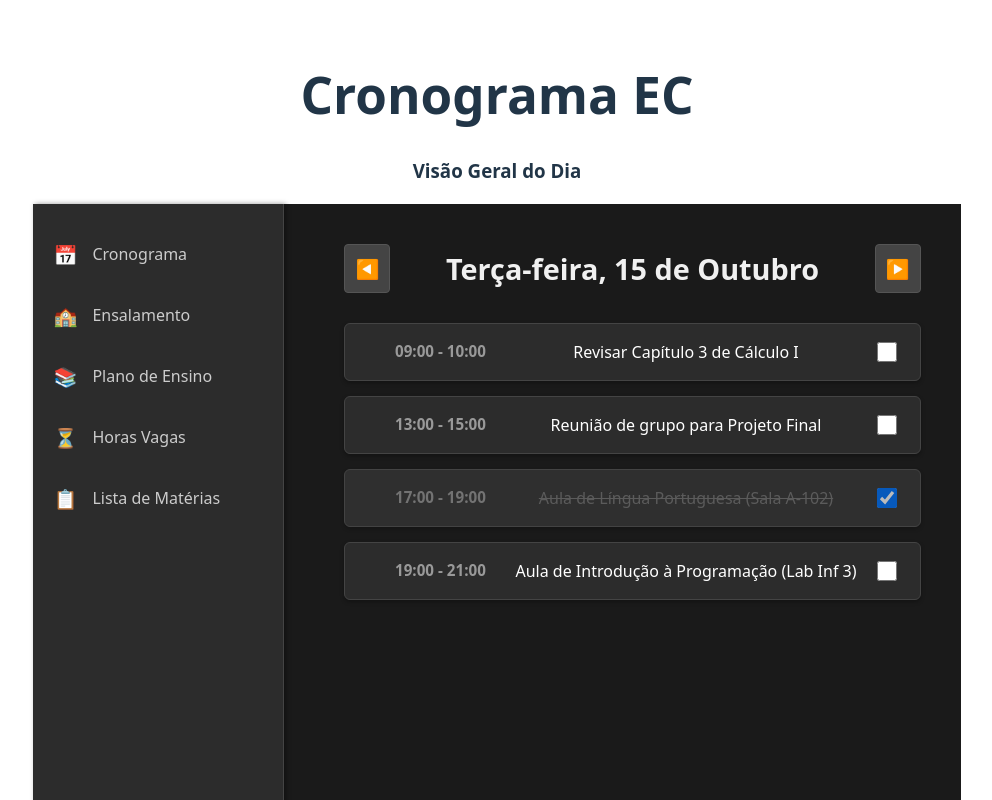
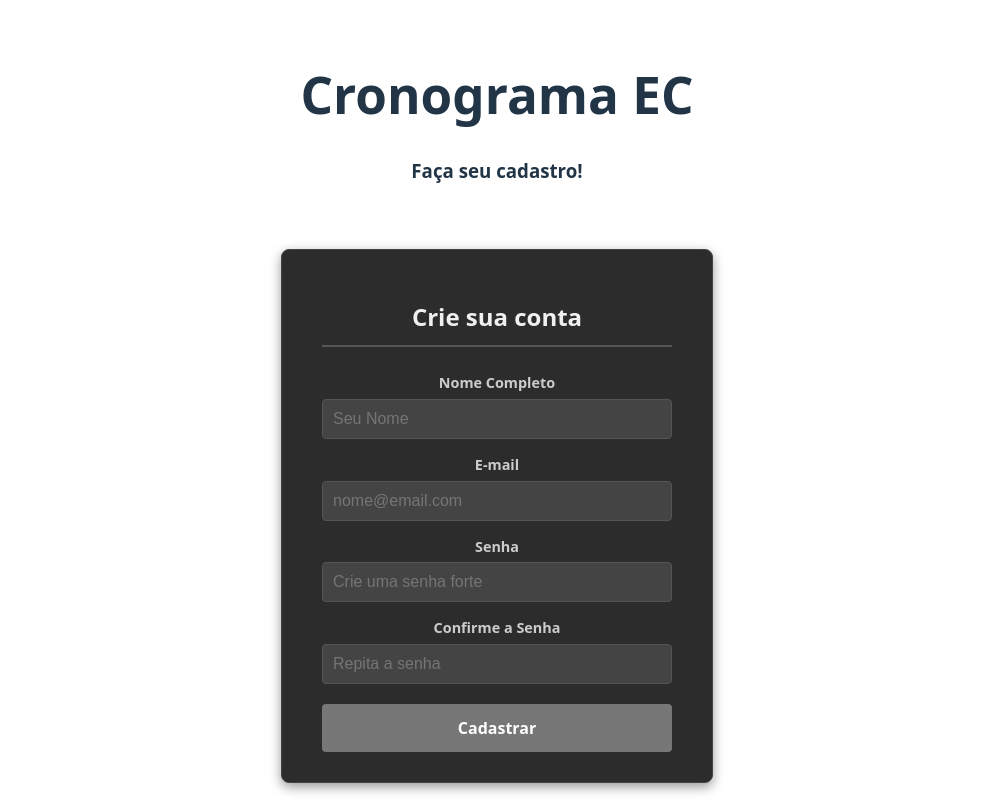
Before and after one commit to ana-borowsky/cronograma-educacional-react, a React app in the folder frontend/: page / in a window 1280 px wide. Shown: the top 800 px of the page, without its empty margins (143-1135 px from the left). Built offline with nearby package versions, Linux system fonts and the light colour scheme; the HTML template or start-up script is replaced by a standard one.

Commit message:
Adiciona links entre as páginas

```diff
--- a/frontend/package.json
+++ b/frontend/package.json
@@ -11,7 +11,8 @@
   },
   "dependencies": {
     "react": "^19.1.1",
-    "react-dom": "^19.1.1"
+    "react-dom": "^19.1.1",
+    "react-router-dom": "^7.8.2"
   },
   "devDependencies": {
     "@eslint/js": "^9.36.0",
--- a/frontend/src/App.jsx
+++ b/frontend/src/App.jsx
@@ -1,14 +1,31 @@
 import './App.css'
+import { BrowserRouter as Router, Routes, Route } from 'react-router-dom'
+import Login from './pages/Login.jsx'
+import Register from './pages/Register.jsx'
+import RoomSchedule from './pages/RoomSchedule.jsx'
+import Disciplines from './pages/Disciplines.jsx'
 import Home from './pages/Home.jsx'
+import ScheduleAndTasks from './pages/ScheduleAndTasks.jsx'
+import Syllabus from './pages/Syllabus.jsx'
+import CourseList from './pages/CourseList.jsx'
+import StudySchedule from './pages/StudySchedule.jsx'
 
-function App() {
-
+const App = () => {
   return (
-    <>
-      <Home />
-
-    </>
-  )
-}
+      <Router>
+        <Routes>
+          <Route path="/" element={<Register />} />
+          <Route path="/login" element={<Login />} />
+          <Route path="/roomschedule" element={<RoomSchedule />} />
+          <Route path="/disciplines" element={<Disciplines />} />
+          <Route path="/home" element={<Home />} />
+          <Route path="/scheduleandtasks" element={<ScheduleAndTasks />} />
+          <Route path="/syllabus" element={<Syllabus />} />
+          <Route path="/courselist" element={<CourseList />} />
+          <Route path="/studyschedule" element={<StudySchedule />} />
+        </Routes>
+      </Router>
+  );
+};
 
 export default App
--- a/frontend/src/css/Home.css
+++ b/frontend/src/css/Home.css
@@ -123,3 +123,25 @@
   height: 20px;
   cursor: pointer;
 }
+
+.auth-link {
+  text-decoration: none;
+  display: block;
+  text-align: center;
+  width: 100%;
+  padding: 12px;
+  margin-top: 20px;
+  border: none;
+  border-radius: 4px;
+  background-color: #777777;
+  color: #ffffff;
+  font-size: 1em;
+  font-weight: bold;
+  cursor: pointer;
+  transition: background-color 0.2s;
+  box-sizing: border-box;
+}
+
+.auth-link:hover {
+  background-color: #999999;
+}
--- a/frontend/src/pages/CourseList.jsx
+++ b/frontend/src/pages/CourseList.jsx
@@ -1,4 +1,5 @@
 import Layout from "../components/Layout"
+import { Link } from "react-router-dom"
 
 const CourseList = () => {
   return (
@@ -73,6 +74,9 @@ const CourseList = () => {
             </div>
           </div>
         </div>
+        <Link to="/syllabus" className="auth-link">
+          Salvar
+        </Link>
       </div>
     </Layout>
   );
--- a/frontend/src/pages/Disciplines.jsx
+++ b/frontend/src/pages/Disciplines.jsx
@@ -1,4 +1,5 @@
 import Layout from "../components/Layout"
+import { Link } from "react-router-dom"
 
 const Disciplines = () => {
   return (
--- a/frontend/src/pages/Home.jsx
+++ b/frontend/src/pages/Home.jsx
@@ -1,4 +1,5 @@
 import Layout from "../components/Layout"
+import { Link } from "react-router-dom";
 
 const Home = () => {
   return (
@@ -6,47 +7,21 @@ const Home = () => {
       <div className="home-container">
 
         <div className="sidebar-menu">
+          <Link to="/roomschedule" className="auth-link">
+            Ensalamento
+          </Link><br></br>
 
-          <button
-            className="sidebar-button"
-            onClick={() => window.location.href = '/ScheduleAndTasks'}
-          >
-            <span role="img" aria-label="Cronograma">📅</span>
-            <span className="button-text">Cronograma</span>
-          </button>
+          <Link to="/syllabus" className="auth-link">
+            Plano de Ensino
+          </Link><br></br>
 
-          <button
-            className="sidebar-button"
-            onClick={() => window.location.href = '/RoomSchelude'}
-          >
-            <span role="img" aria-label="Ensalamento">🏫</span>
-            <span className="button-text">Ensalamento</span>
-          </button>
+          <Link to="/studyschedule" className="auth-link">
+            Horas para estudo
+          </Link><br></br>
 
-          <button
-            className="sidebar-button"
-            onClick={() => window.location.href = '/Syllabus'}
-          >
-            <span role="img" aria-label="Plano de Ensino">📚</span>
-            <span className="button-text">Plano de Ensino</span>
-          </button>
-
-          <button
-            className="sidebar-button"
-            onClick={() => window.location.href = '/StudySchelude'}
-          >
-            <span role="img" aria-label="Horas Vagas">⏳</span>
-            <span className="button-text">Horas Vagas</span>
-          </button>
-
-          <button
-            className="sidebar-button"
-            onClick={() => window.location.href = '/Disciplines'}
-          >
-            <span role="img" aria-label="Lista de Matérias">📋</span>
-            <span className="button-text">Lista de Matérias</span>
-          </button>
-
+          <Link to="/disciplines" className="auth-link">
+            Disciplinas
+          </Link><br></br>
         </div>
         <div className="daily-schedule-view">
 
--- a/frontend/src/pages/Login.jsx
+++ b/frontend/src/pages/Login.jsx
@@ -1,4 +1,5 @@
 import Layout from "../components/Layout"
+import { Link } from "react-router-dom"
 
 const Login = () => {
   return (
@@ -29,9 +30,10 @@ const Login = () => {
             />
           </div>
 
-          <button type="submit" className="login-button">
-            Entrar
-          </button>
+          <Link to="/roomschedule" className="auth-link">
+           Entrar
+          </Link>
+
         </form>
 
         <p className="signup-text">
--- a/frontend/src/pages/Register.jsx
+++ b/frontend/src/pages/Register.jsx
@@ -1,4 +1,5 @@
 import Layout from "../components/Layout"
+import { Link } from "react-router-dom"
 
 const Register = () => {
   return (
@@ -51,9 +52,9 @@ const Register = () => {
             />
           </div>
 
-          <button type="submit" className="register-button">
+          <Link to="/login" className="auth-link">
             Cadastrar
-          </button>
+          </Link>
         </form>
 
         <p className="login-text">
--- a/frontend/src/pages/RoomSchedule.jsx
+++ b/frontend/src/pages/RoomSchedule.jsx
@@ -1,4 +1,5 @@
 import Layout from "../components/Layout"
+import { Link } from "react-router-dom"
 
 const RoomSchedule = () => {
   return (
@@ -18,10 +19,10 @@ const RoomSchedule = () => {
               required
             />
           </div>
+          <Link to="/courselist" className="auth-link">
+            Enviar e Processar Arquivo
+          </Link>
 
-          <button type="submit" className="upload-button">
-            Enviar e Processar Arquivo
-          </button>
         </form>
 
         <h2>Ou insira manualmente</h2>
@@ -60,9 +61,9 @@ const RoomSchedule = () => {
             />
           </div>
 
-          <button type="submit" className="manual-submit-button">
+          <Link to="/courselist" className="auth-link">
             Adicionar Matéria ao Ensalamento
-          </button>
+          </Link>
         </form>
 
       </div>
--- a/frontend/src/pages/ScheduleAndTasks.jsx
+++ b/frontend/src/pages/ScheduleAndTasks.jsx
@@ -1,5 +1,5 @@
 import Layout from "../components/Layout"
-
+import { Link } from "react-router-dom"
 
 const ScheduleAndTasks = () => {
   return (
--- a/frontend/src/pages/StudySchedule.jsx
+++ b/frontend/src/pages/StudySchedule.jsx
@@ -1,4 +1,5 @@
 import Layout from "../components/Layout"
+import { Link } from "react-router-dom"
 
 const StudySchedule = () => {
   return (
@@ -84,9 +85,9 @@ const StudySchedule = () => {
             />
           </div>
 
-          <button type="submit" className="login-button">
+          <Link to="/home" className="auth-link">
             Salvar Horários de Estudo
-          </button>
+          </Link>
         </form>
       </div>
     </Layout>
--- a/frontend/src/pages/Syllabus.jsx
+++ b/frontend/src/pages/Syllabus.jsx
@@ -1,4 +1,5 @@
 import Layout from "../components/Layout"
+import { Link } from "react-router-dom"
 
 const Syllabus = () => {
   return (
@@ -17,9 +18,9 @@ const Syllabus = () => {
               required
             />
           </div>
-          <button type="submit" className="upload-button">
+          <Link to="/studyschedule" className="auth-link">
             Enviar Arquivo
-          </button>
+          </Link>
         </form>
 
         <hr className="form-divider" />
@@ -83,9 +84,9 @@ const Syllabus = () => {
             />
           </div>
 
-          <button type="submit" className="submit-syllabus-button">
+          <Link to="/studyschedule" className="auth-link">
             Salvar Plano de Ensino
-          </button>
+          </Link>
         </form>
 
       </div>
```
Also changed, not shown: 1 other file (tests, documents, lock files or other folders).
